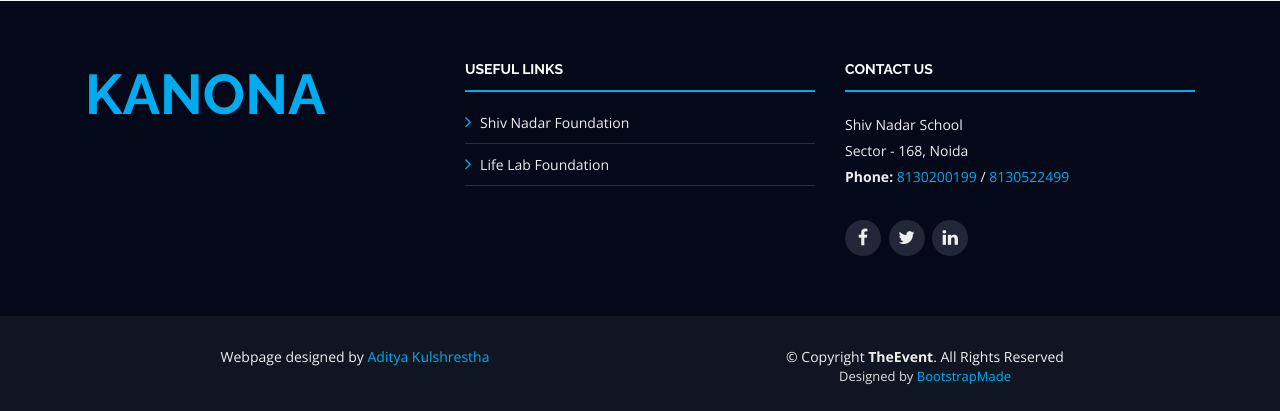
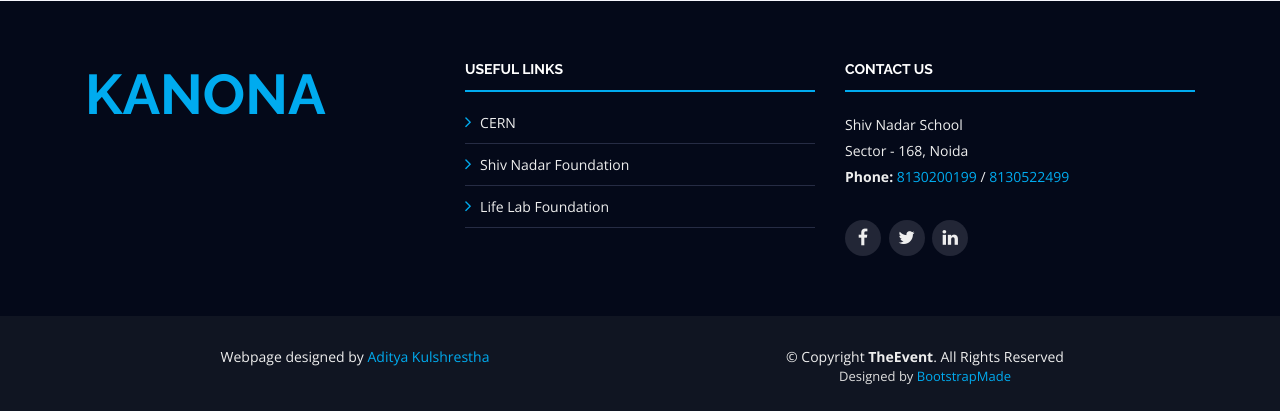
Before and after one commit to adikul358/genevaworkshop, a PHP site: page / in a window 1280 px wide. Shown: the part 5270-5681 px from the top of the page. Run offline with PHP 8.4, Linux system fonts and the light colour scheme.

Commit message:
Update index.php

```diff
--- a/index.php
+++ b/index.php
@@ -48,7 +48,7 @@
 		<div class="intro-container wow fadeIn">
 			<h1 class="mb-4 pb-0">CERN South Asia Science Education Programme</h1>
 			<p class="mb-4 pb-0">In Association with Life Lab Education and Research Foundation and Shiv Nadar Foundation</p>
-			<p class="mb-4 pb-0">April 2019</p>
+			<!--<p class="mb-4 pb-0">April 2019</p>-->
 			<!-- <a href="https://www.youtube.com/watch?v=jDDaplaOz7Q" class="venobox play-btn mb-4" data-vbtype="video" data-autoplay="true"></a> -->
 			<a href="#about" class="about-btn scrollto">About The Event</a>
 		</div>
@@ -655,6 +655,7 @@
 					<div class="col-lg-4 col-md-7 footer-links">
 						<h4>Useful Links</h4>
 						<ul>
+							<li><i class="fa fa-angle-right"></i> <a target="_blank" href="https://home.cern/">CERN</a></li>
 							<li><i class="fa fa-angle-right"></i> <a target="_blank" href="https://shivnadarfoundation.org">Shiv Nadar
 									Foundation</a></li>
 							<li><i class="fa fa-angle-right"></i> <a target="_blank" href="http://www.lifelab.org.in/">Life Lab Foundation</a></li>
```
